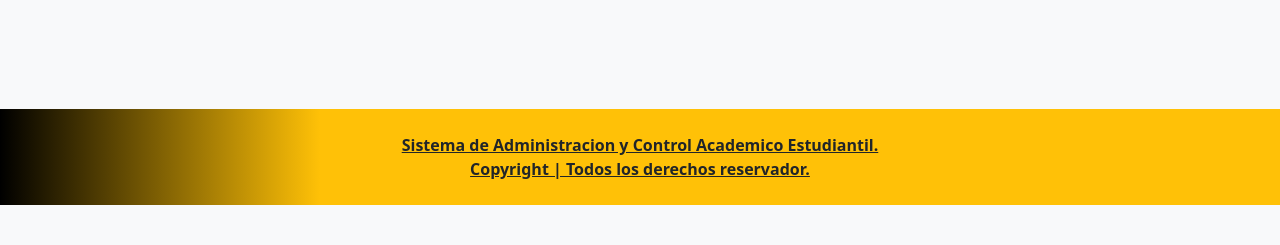
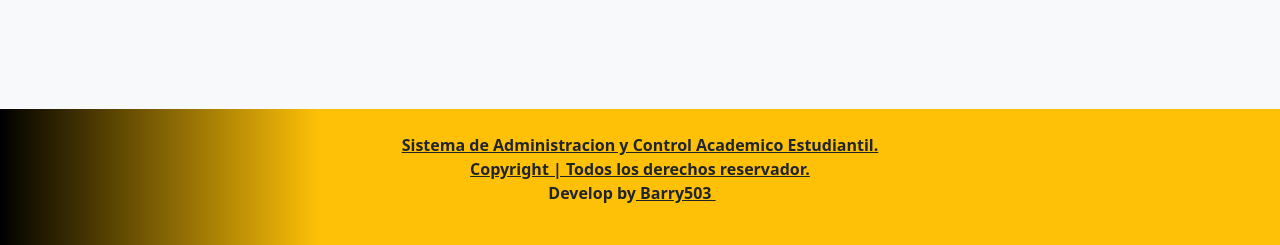
Before and after one commit to barry503/eduAdmin, a plain HTML site: page index.html in a window 1280 px wide. Shown: the part 4357-4602 px from the top of the page. Before the commit the page ends 4562 px from the top, so only its background shows below. Drawn offline with nearby package versions, Linux system fonts and the light colour scheme.

Commit message:
add autor
añadí autoría

```diff
--- a/index.html
+++ b/index.html
@@ -576,6 +576,11 @@
             <a class="text-dark" href="#">
               <span class="NOMBRE-eduAdmin">Sistema de Administracion y Control Academico Estudiantil.</span><br>
             Copyright | Todos los derechos reservador. </a>
+
+            <p class="text-dark" href="#">
+              Develop by<a class="text-dark" href="https://github.com/barry503"> Barry503 <i class="fa fa-github"></i></a>
+	    </p>
+
            </div>
 <!--            <div class="col-md-3 col-lg-3">
                <a class="text-dark" href="#">Terminos y condiciones</a>
```
